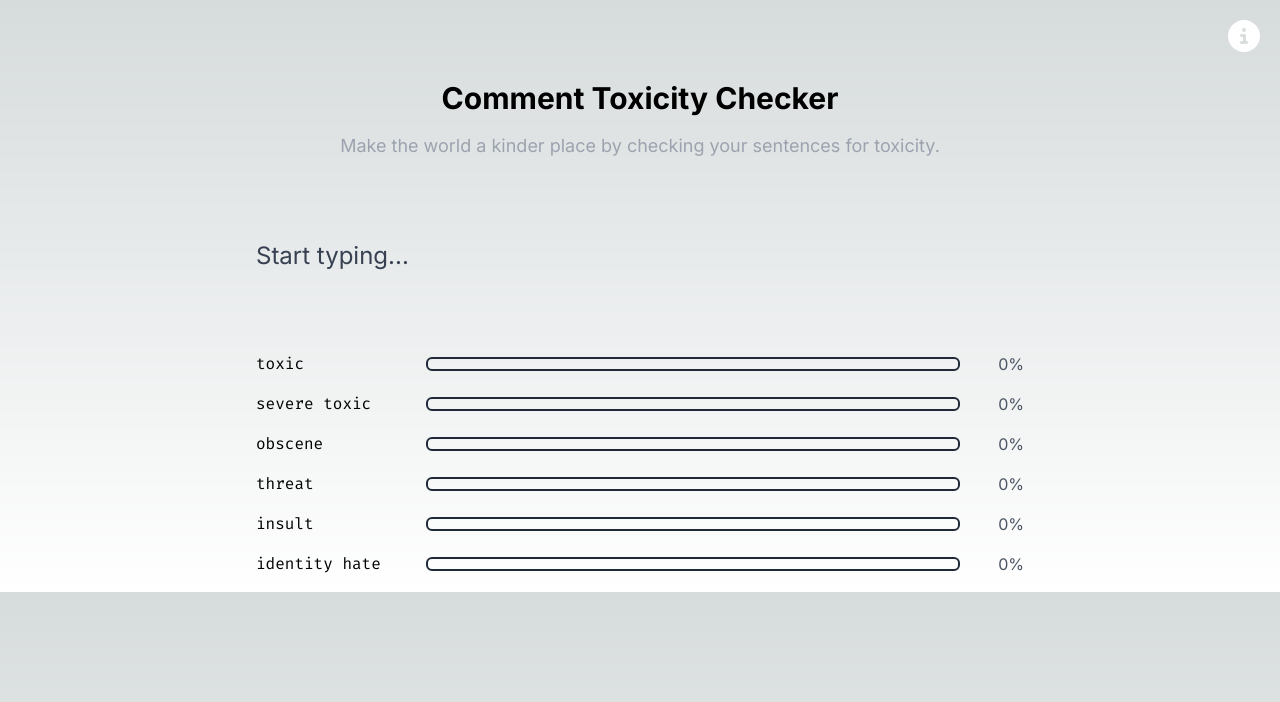
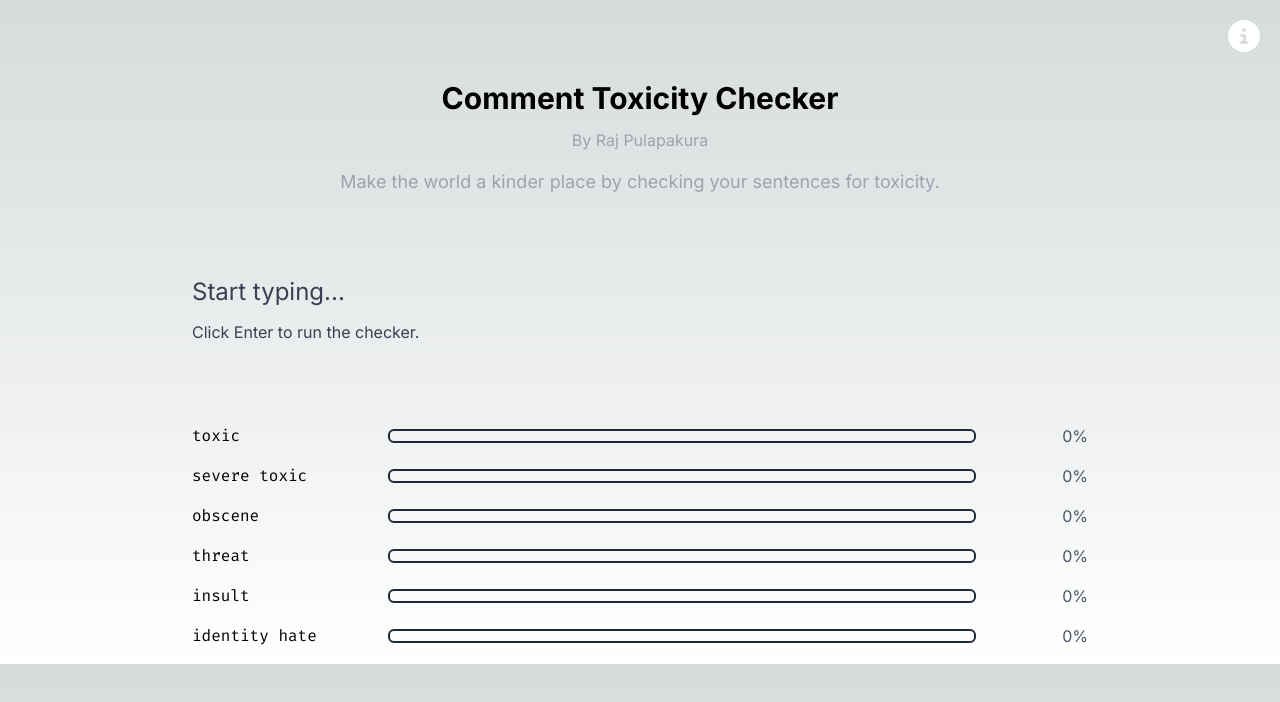
Before and after one commit to raj-pulapakura/Comment-Toxicity-Checker, a Next.js app in the folder web/: page / in a window 1280 px wide. Shown: the top 702 px of the page. Built offline with nearby package versions, Linux system fonts and the light colour scheme.

Commit message:
made final adjustments

```diff
--- a/web/src/app/page.tsx
+++ b/web/src/app/page.tsx
@@ -36,8 +36,9 @@ export default function Home() {
       <h1 className="font-bold text-3xl text-center mt-20">
         Comment Toxicity Checker
       </h1>
+      <p className="text-center mt-3 text-gray-400">By Raj Pulapakura</p>
       <section className="w-full flex flex-col justify-center items-center">
-        <div style={{ minWidth: "450px" }} className="w-[60%]">
+        <div style={{ minWidth: "450px" }} className="w-[70%]">
           <p className="text-lg text-center mt-4 text-gray-400">
             Make the world a kinder place by checking your sentences for
             toxicity.
@@ -45,9 +46,10 @@ export default function Home() {
           <input
             autoFocus
             placeholder="Start typing..."
-            className="w-full autofocus text-2xl my-20 outline-0 bg-transparent placeholder:text-gray-700"
+            className="w-full autofocus text-2xl mt-20 mb-3 outline-0 bg-transparent placeholder:text-gray-700"
             onKeyDown={onInputKeyDown}
           />
+          <p className="text-gray-700 mb-20">Click Enter to run the checker.</p>
           <ToxicityClass label="toxic" value={toxicState} />
           <ToxicityClass label="severe toxic" value={severeToxicState} />
           <ToxicityClass label="obscene" value={obsceneState} />
--- a/web/src/components/ToxicityClass.tsx
+++ b/web/src/components/ToxicityClass.tsx
@@ -13,9 +13,9 @@ export default function ToxicityClass(props: { label: string; value: number }) {
   return (
     <div className="w-full flex mb-4 items-center gap-7">
       <div className="w-[20%]">
-        <h3 className={`${fira.className} `}>{props.label}</h3>
+        <h3 className={`${fira.className} text-md`}>{props.label}</h3>
       </div>
-      <div className="w-[75%] flex justify-end border-gray-800 border-2 rounded-md">
+      <div className="w-[70%] flex justify-end border-gray-800 border-2 rounded-md">
         <div
           style={{
             height: "10px",
@@ -27,7 +27,7 @@ export default function ToxicityClass(props: { label: string; value: number }) {
           }}
         ></div>
       </div>
-      <div className="w-[5%] text-right">
+      <div className="w-[10%] text-right">
         <h3 className="text-gray-600">{props.value}%</h3>
       </div>
     </div>
```
